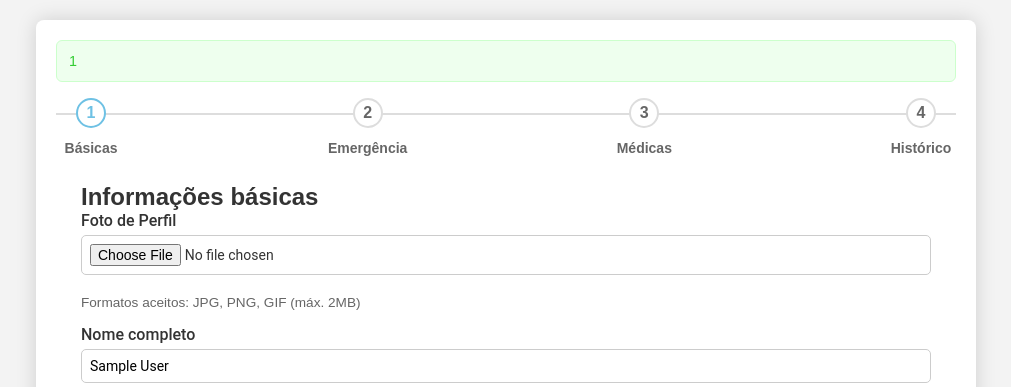
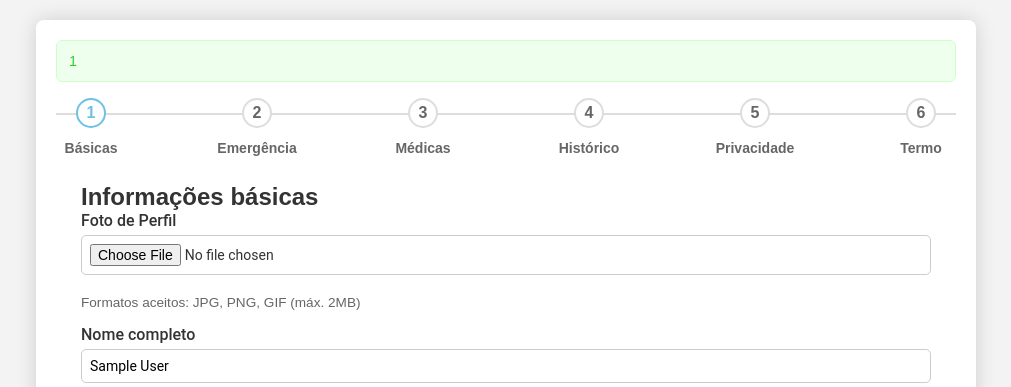
Before and after one commit to JuliaSBarbosa/samed, a PHP site: page /form_perfil.php in a window 1280 px wide. Shown: the part 132-519 px from the top of the page, without its empty margins (134-1145 px from the left). Run offline with PHP 8.4, Linux system fonts and the light colour scheme; the visitor is signed in with stand-in values (Sample User, id 1).

Commit message:
Corrige botão Salvar e validação de termo no formulário de perfil médico

```diff
--- a/form_perfil.php
+++ b/form_perfil.php
@@ -123,6 +123,14 @@ if (isset($_SESSION['dados_form'])) {
             <div class="step" data-step="4">
                 <span>4</span>
                 <span class="step-title">Histórico</span>
+            </div>
+            <div class="step" data-step="5">
+                <span>5</span>
+                <span class="step-title">Privacidade</span>
+            </div>
+            <div class="step" data-step="6">
+                <span>6</span>
+                <span class="step-title">Termo</span>
             </div>
         </div>
 
@@ -632,6 +640,83 @@ if (isset($_SESSION['dados_form'])) {
 
     <script src="js/dependentes.js"></script>
 
+    <script>
+        // Garantir que o formulário seja submetido quando clicar em Salvar
+        document.addEventListener('DOMContentLoaded', function() {
+            const form = document.getElementById('perfilForm');
+            const submitBtn = document.querySelector('.submit-btn');
+
+            if (submitBtn && form) {
+                // Event listener para o botão submit - usar mousedown para capturar antes do multi-step
+                submitBtn.addEventListener('mousedown', function(e) {
+                    e.stopPropagation();
+                }, true);
+
+                submitBtn.addEventListener('click', function(e) {
+                    e.stopPropagation();
+
+                    // Verificar se está no último step (step 6 - Termo)
+                    const currentStep = document.querySelector('.form-step.active');
+                    const stepNumber = currentStep ? parseInt(currentStep.getAttribute('data-step')) : 0;
+
+                    // Se não estiver no último step, navegar até ele primeiro
+                    if (stepNumber < 6) {
+                        e.preventDefault();
+
+                        // Navegar até o último step
+                        const allSteps = document.querySelectorAll('.form-step');
+                        const lastStep = allSteps[allSteps.length - 1];
+                        if (lastStep) {
+                            document.querySelectorAll('.form-step').forEach(s => s.classList.remove('active'));
+                            lastStep.classList.add('active');
+
+                            // Atualizar barra de progresso
+                            document.querySelectorAll('.progress-bar .step').forEach((s, i) => {
+                                s.classList.remove('active');
+                                if (i === 5) s.classList.add('active');
+                            });
+
+                            // Mostrar botão salvar e esconder próximo
+                            submitBtn.style.display = '';
+                            document.querySelectorAll('.btn-proximo').forEach(btn => btn.style.display = 'none');
+                        }
+                        return false;
+                    }
+
+                    // Validar checkbox do termo ANTES de submeter
+                    const aceitarTermo = document.getElementById('aceitar_termo');
+                    if (!aceitarTermo || !aceitarTermo.checked) {
+                        e.preventDefault();
+                        alert('Você deve aceitar o termo de consentimento para continuar.');
+                        aceitarTermo.focus();
+                        return false;
+                    }
+
+                    // Validar todos os campos obrigatórios antes de submeter
+                    if (!form.checkValidity()) {
+                        e.preventDefault();
+                        form.reportValidity();
+                        return false;
+                    }
+
+                    // Se tudo estiver OK, submeter o formulário programaticamente
+                    form.submit();
+                }, true);
+
+                // Validação no submit do formulário
+                form.addEventListener('submit', function(e) {
+                    const aceitarTermo = document.getElementById('aceitar_termo');
+                    if (aceitarTermo && !aceitarTermo.checked) {
+                        e.preventDefault();
+                        alert('Você deve aceitar o termo de consentimento para continuar.');
+                        aceitarTermo.focus();
+                        return false;
+                    }
+                });
+            }
+        });
+    </script>
+
     <?php if ($editar && $perfil): ?>
     <script>
         // Preencher campos de arrays quando estiver editando
--- a/js/dependentes.js
+++ b/js/dependentes.js
@@ -114,6 +114,13 @@ document.addEventListener('DOMContentLoaded', function () {
         }
 
         container.addEventListener('click', function (e) {
+            // Não interceptar cliques no botão submit
+            const submitBtn = e.target.closest('.submit-btn');
+            if (submitBtn) {
+                // Deixar o submit funcionar normalmente
+                return;
+            }
+
             const nextBtn = e.target.closest(nextSelector);
             if (nextBtn) {
                 e.preventDefault();
```
Also changed, not shown: salvar_perfil.php (+7 -0 lines).
